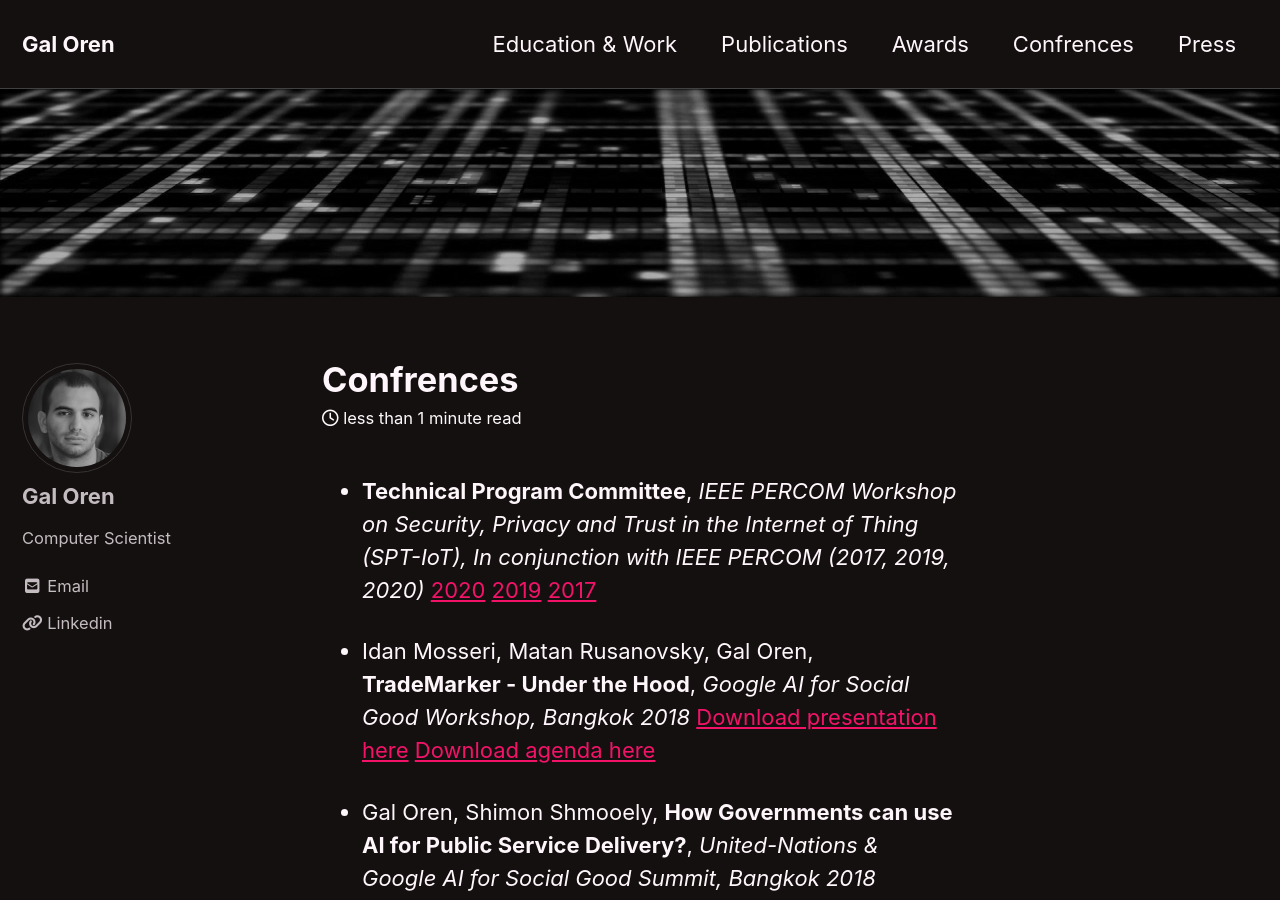
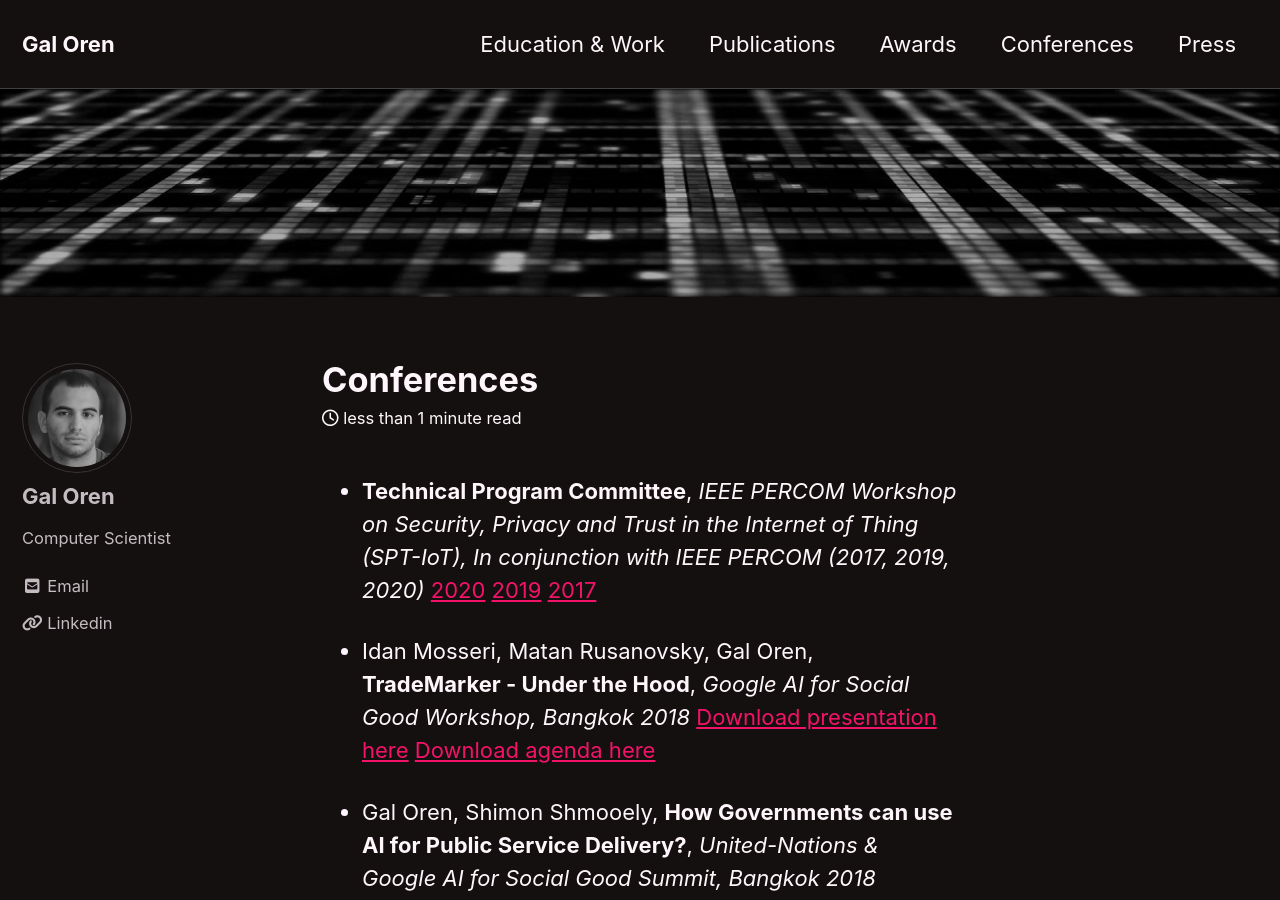
Before and after one commit to galoren/galoren.github.io, a Jekyll site: the page built from _pages/conferences.md, in a window 1280 px wide and 900 px high. Built offline with Jekyll 4.4.1, drawn with Linux system fonts in a browser that asks for light colours; cached includes are drawn as plain includes; nearby versions of some CDN libraries.

Commit message:
conf mistake

```diff
--- a/_data/navigation.yml
+++ b/_data/navigation.yml
@@ -10,8 +10,8 @@ main:
   - title: "Awards"
     url: /awards/
 
-  - title: "Confrences"
-    url: /confrences/
+  - title: "Conferences"
+    url: /conferences/
 
   - title: "Press"
     url: /press/
--- a/_pages/confrences.md
+++ b/_pages/conferences.md
@@ -1,6 +1,6 @@
 ---
-title: "Confrences"
-permalink: /confrences/
+title: "Conferences"
+permalink: /conferences/
 header:
   image: "/images/hpc.jpeg"
 ---
```
